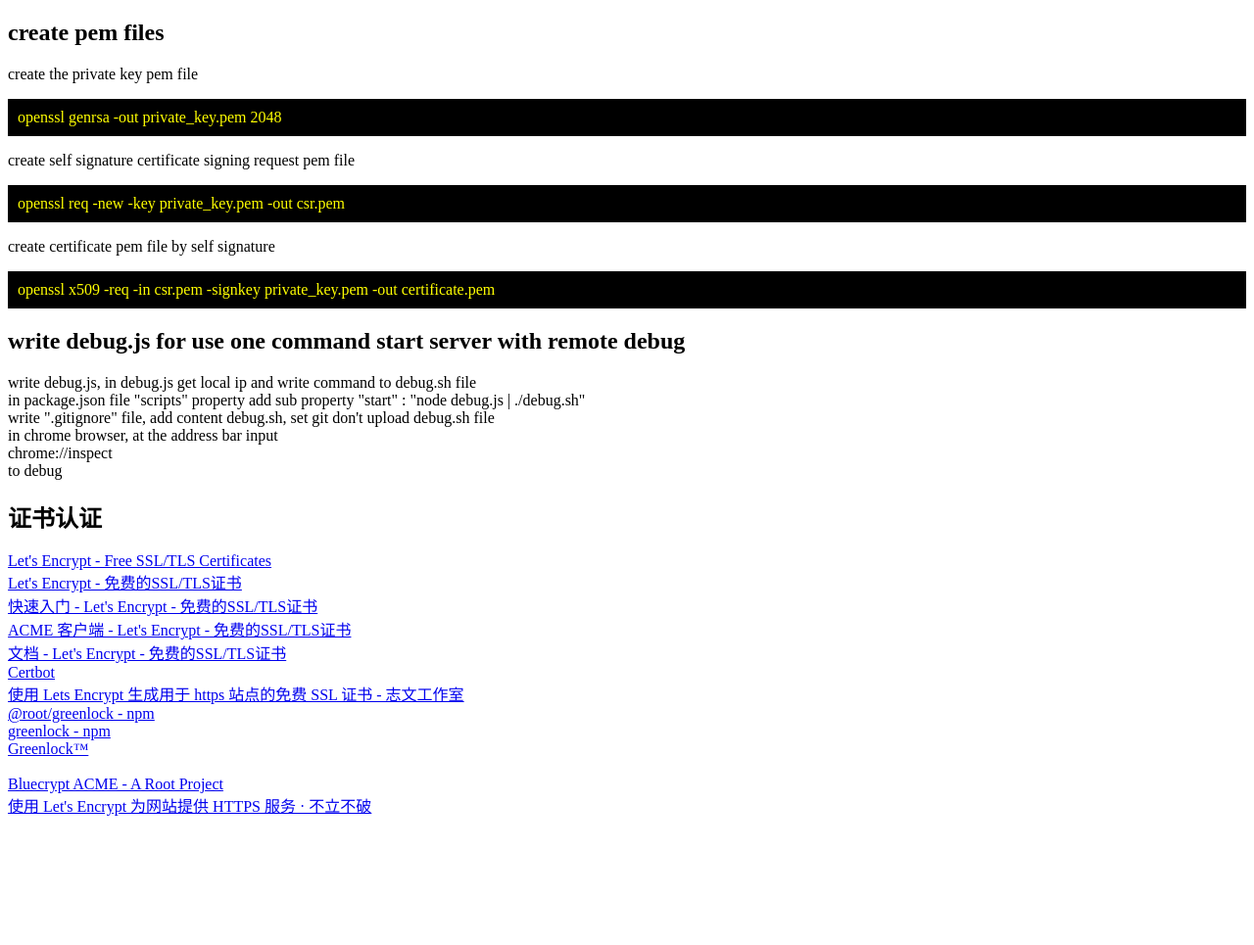
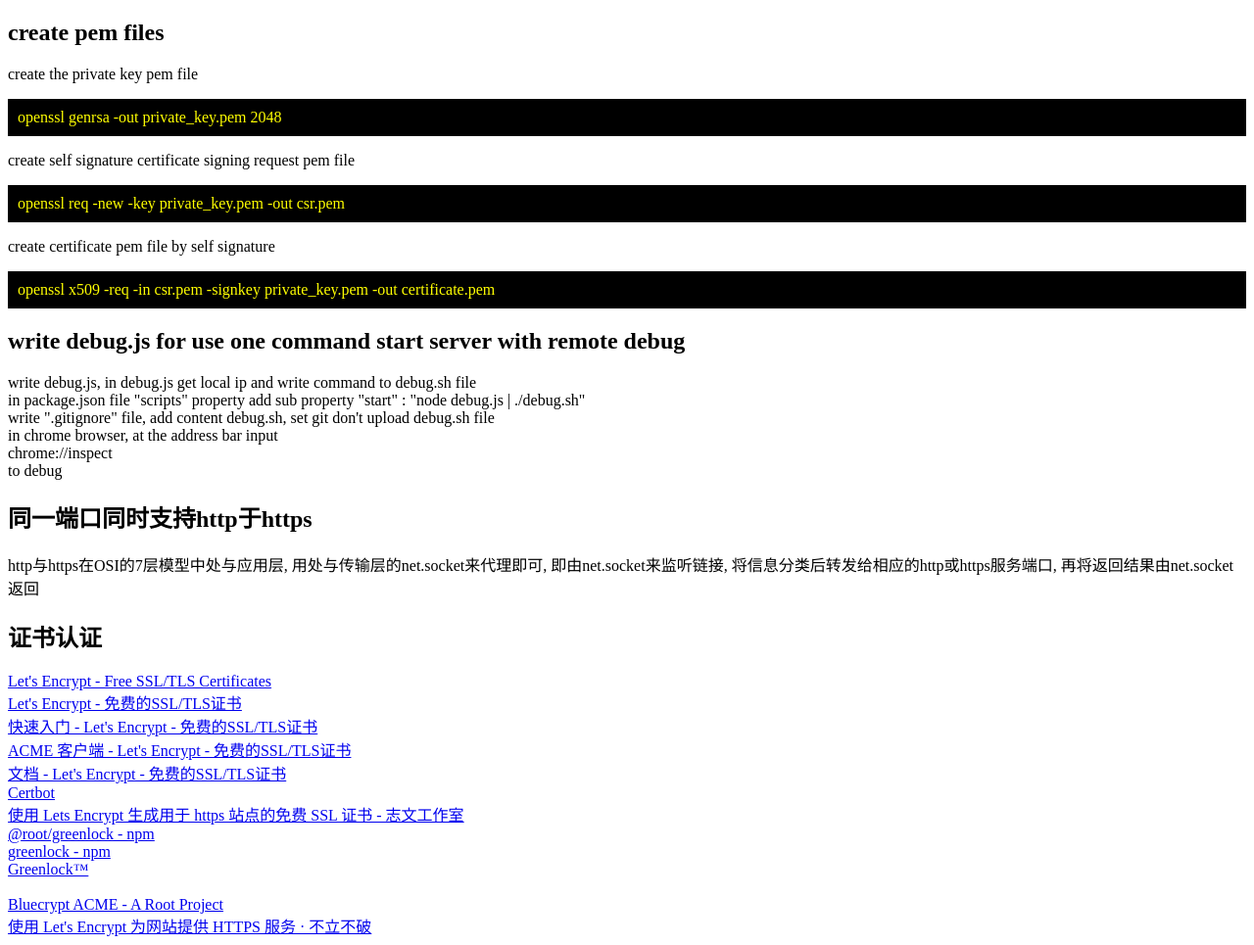
Before and after one commit to fred4444source/node_https, a website: page index.html in a window 1280 px wide. Shown: the whole page at 98% size. Before the commit the page ends 842 px from the top, so only its background shows below. Drawn offline with Linux system fonts and the light colour scheme.

Commit message:
add 同一端口同时支持http于https

```diff
--- a/index.html
+++ b/index.html
@@ -57,6 +57,12 @@
 				</p>
 			</section>
 			<section>
+				<h2>同一端口同时支持http于https</h2>
+				<div>
+					http与https在OSI的7层模型中处与应用层, 用处与传输层的net.socket来代理即可, 即由net.socket来监听链接, 将信息分类后转发给相应的http或https服务端口, 再将返回结果由net.socket返回
+				</div>
+			</section>
+			<section>
 				<h2>证书认证</h2>
 				<div>
 					<a target="_blank" href="https://letsencrypt.org/">Let's Encrypt - Free SSL/TLS Certificates</a>
```
